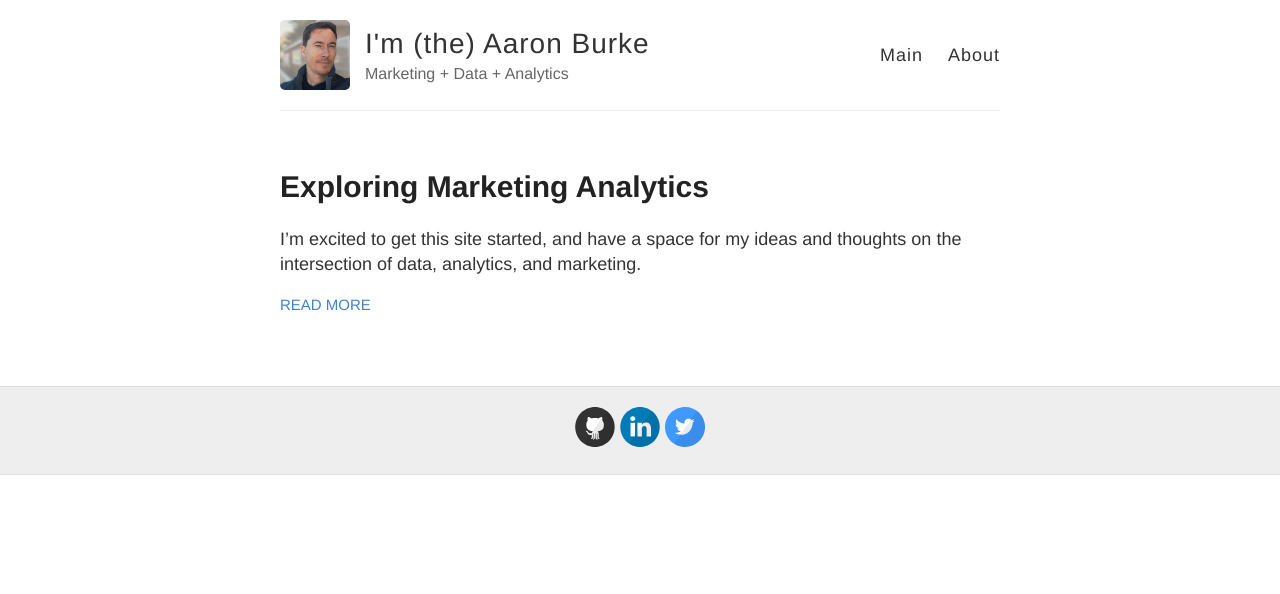
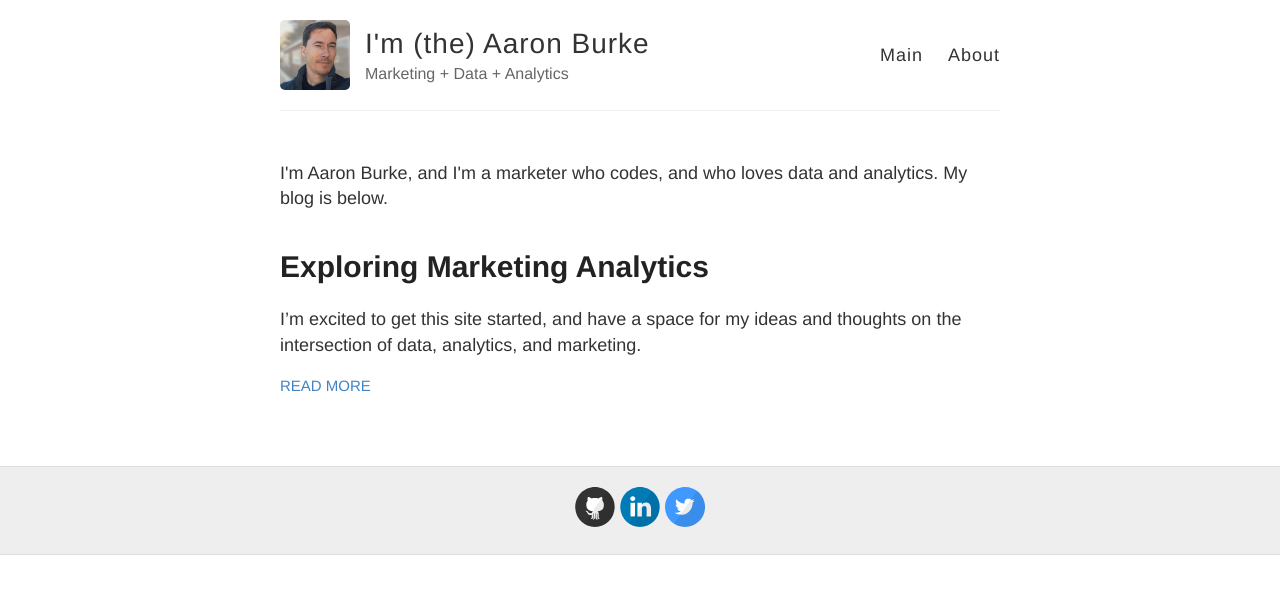
Before and after one commit to imtheaaron/imtheaaron.github.io, a Jekyll site: the page built from index.html, in a window 1280 px wide. Shown: the top 594 px of the page. Built offline with Jekyll 4.4.1, drawn with Linux system fonts in a browser that asks for light colours.

Commit message:
added intro line

```diff
--- a/index.html
+++ b/index.html
@@ -1,6 +1,7 @@
 ---
 layout: default
 ---
+I'm Aaron Burke, and I'm a marketer who codes, and who loves data and analytics. My blog is below.
 
 <div class="posts">
   {% for post in site.posts %}
```
